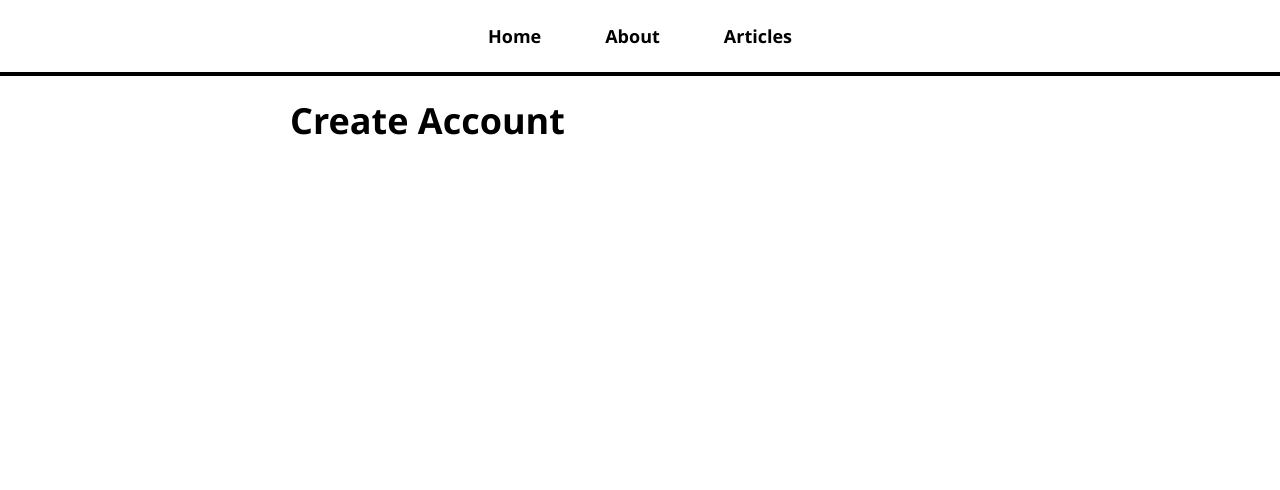
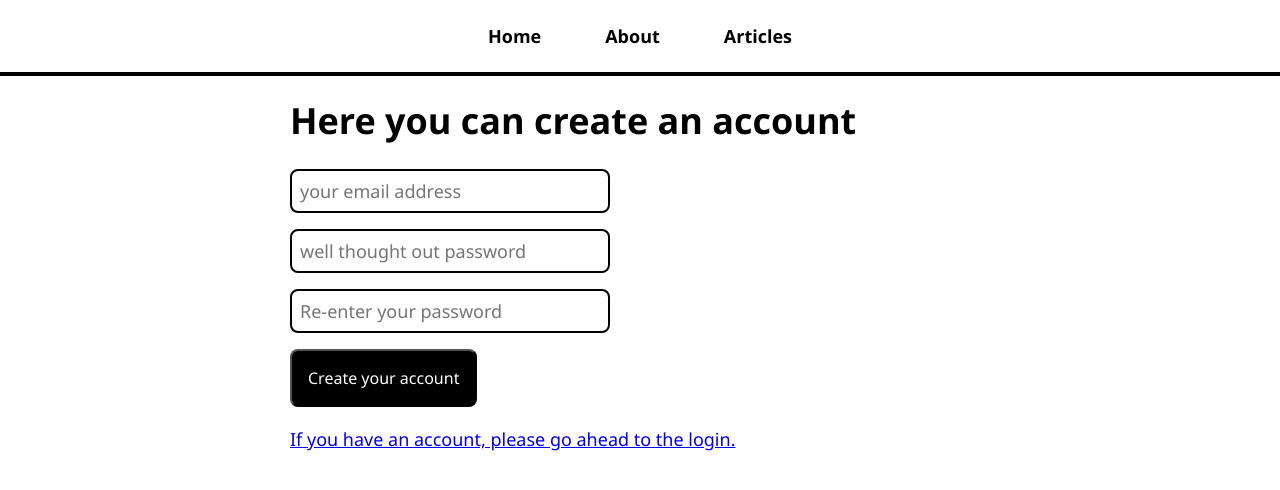
Before and after one commit to dianakaal/coding-practice-2024, a React (Create React App) app in the folder frontend/: page /create-account in a window 1280 px wide. Shown: the top 490 px of the page. Built offline with nearby package versions, Linux system fonts and the light colour scheme.

Commit message:
Now a new user can create an account in Firebase

```diff
--- a/frontend/src/pages/CreateAccountPage.js
+++ b/frontend/src/pages/CreateAccountPage.js
@@ -1,6 +1,53 @@
+import { useState } from 'react'
+import { Link, useNavigate } from 'react-router-dom'
+import { getAuth, createUserWithEmailAndPassword } from 'firebase/auth'
+
 const CreateAccountPage = () => {
+    const [email, setEmail] = useState('')
+    const [password, setPassword] = useState('')
+    const [error, setError] = useState('')
+    const [confirmPassword, setConfirmPassword ] = useState('')
+
+    const navigate = useNavigate()
+
+    const createAccount = async () => {
+        try {
+            if (password !== confirmPassword ) {
+                setError('Your passwords do not match')
+                return
+            }
+
+            await createUserWithEmailAndPassword(getAuth(), email, password)
+            navigate('/articles')
+        } catch (e) {
+            setError(e.message)
+        }
+    }
+
     return (
-        <h1>Create Account</h1>
+        <>
+        <h1>Here you can create an account</h1>
+        {error && <p className="error">{error}</p>}
+        <input
+           placeholder="your email address"
+           value={email}
+           onChange={e => setEmail(e.target.value)}
+        />
+        <input
+            type="password"
+            placeholder="well thought out password"
+            value={password}
+            onChange={e => setPassword(e.target.value)}
+        />
+        <input
+            type="password"
+            placeholder="Re-enter your password"
+            value={confirmPassword}
+            onChange={e => setConfirmPassword(e.target.value)}
+        />
+        <button onClick={createAccount}>Create your account</button>
+        <Link to="/login" style={{ display: 'block', marginTop: '20px' }}>If you have an account, please go ahead to the login.</Link>
+        </>
     )
 }
 
```
